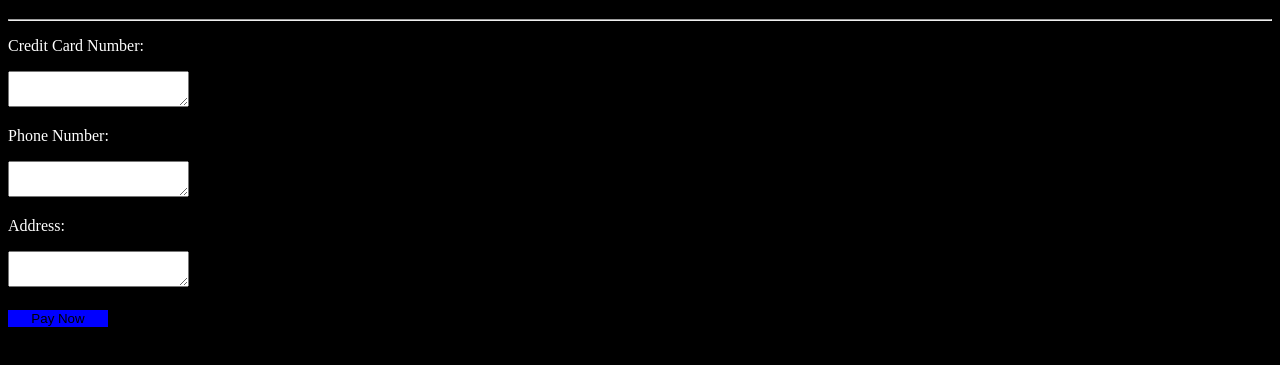
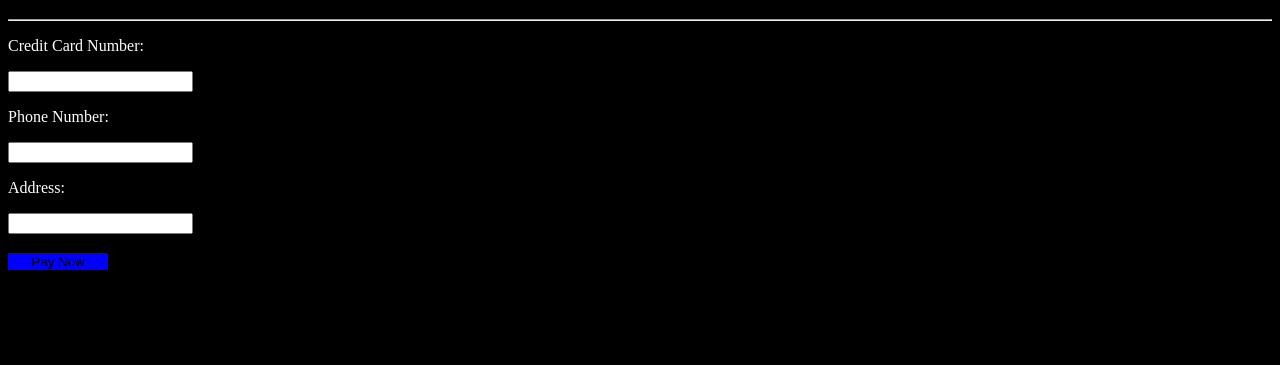
Before and after one commit to jewburners/jewburners.github.io, a plain HTML site: page hitler.html in a window 1280 px wide. Shown: the part 61-426 px from the top of the page. Drawn offline with Linux system fonts and the light colour scheme.

Commit message:
improved

```diff
--- a/hitler.html
+++ b/hitler.html
@@ -18,16 +18,16 @@
             Credit Card Number:
         </p>
         <p>
-            <textarea slot="dd" ></textarea>
+        <input style="text">
         </p>
         <p>
             Phone Number:
         </p>
-        <textarea slot="dd"></textarea>
+        <input style="text">
         <p>
             Address:
         </p>
-        <textarea slot="dd"></textarea>
+        <input style="text">
         <br><br>
 
         <a href="paynow.html">
```
Also changed, not shown: hitler2.html (+3 -3 lines), hitler3.html (+3 -3 lines), style.css (line endings or trailing spaces).
